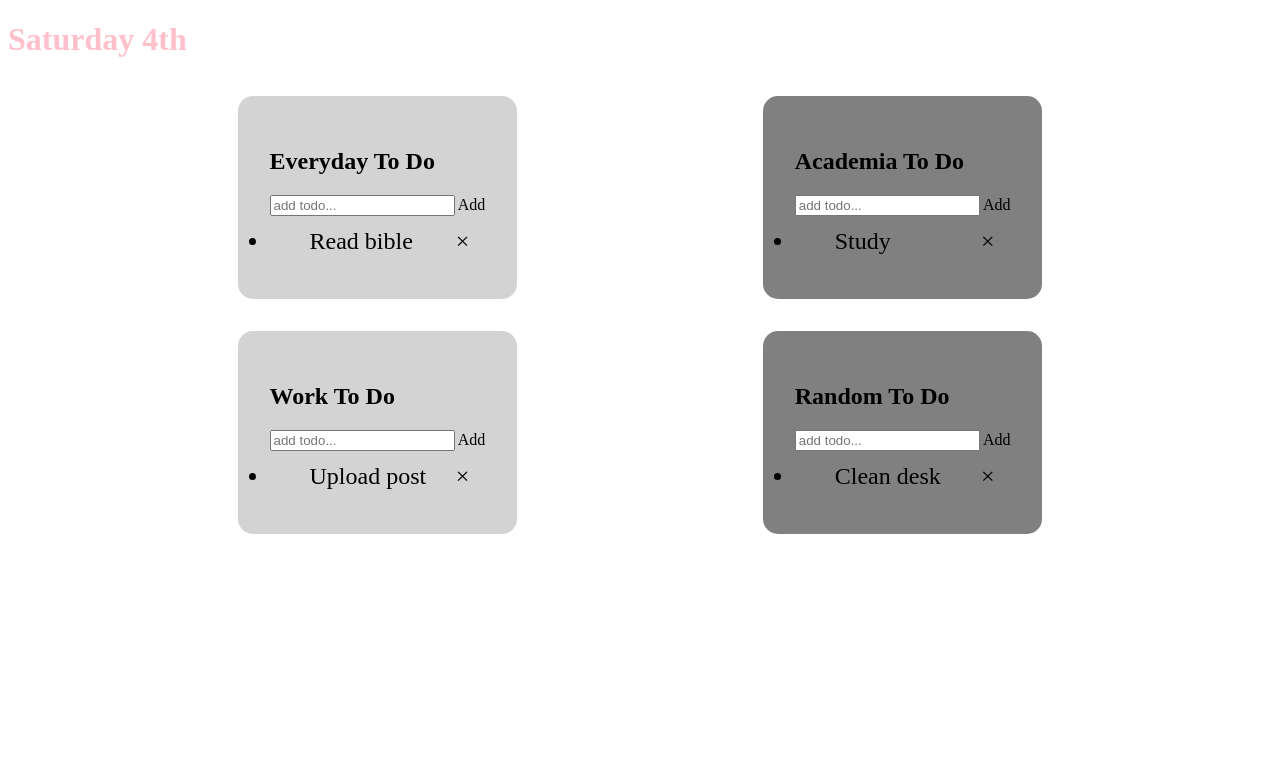
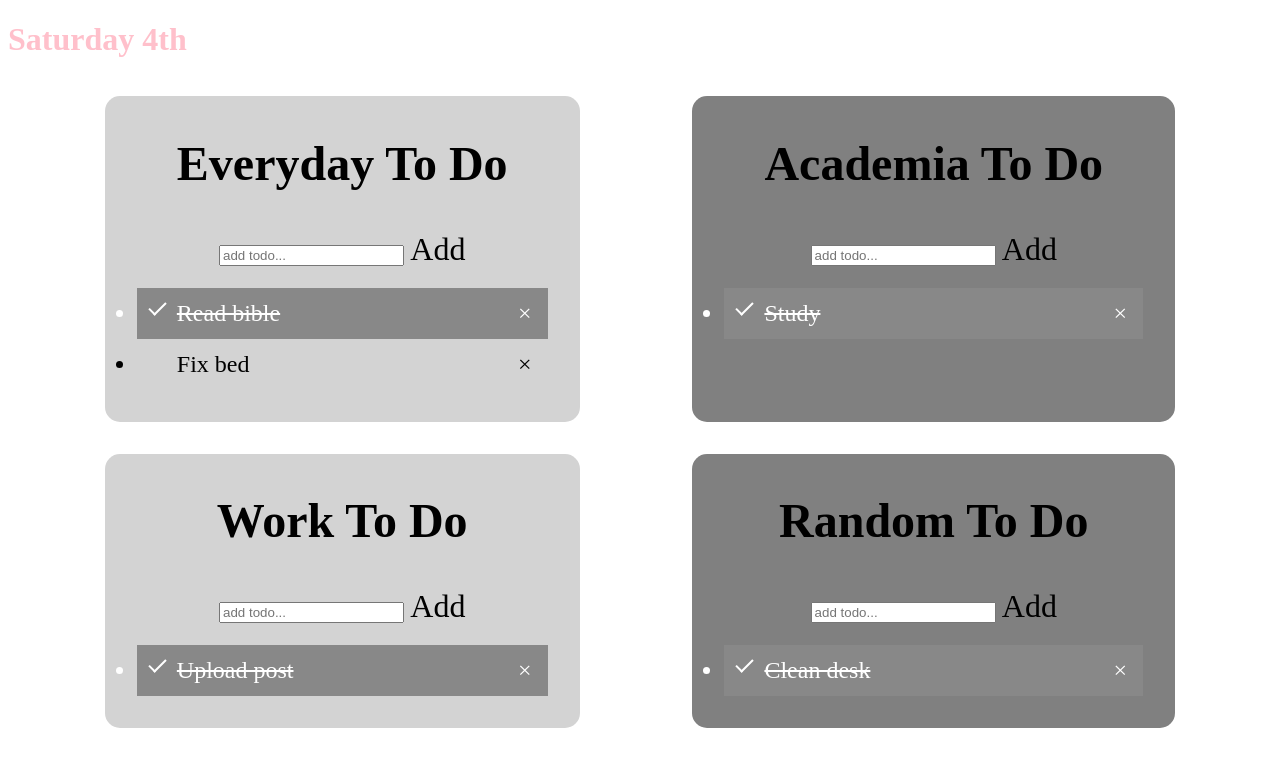
Before and after one commit to ChoiHeza/Everyday-Todo-List, a plain HTML site: page index.html in a window 1280 px wide. Drawn offline with Linux system fonts and the light colour scheme.

Commit message:
worked on padding and margins

```diff
--- a/index.html
+++ b/index.html
@@ -23,6 +23,7 @@
 
         <ul id= "myTodoList">
             <li class= "checked">Read bible</li>
+            <li>Fix bed</li>
         </ul>
     </div>
 
--- a/style.css
+++ b/style.css
@@ -41,7 +41,7 @@ main {
 }
 
 .todoList {
-    padding: 2rem;
+    padding: 0 2rem 2rem 2rem;
     margin: 1rem;
     border-radius: 15px;
 }
@@ -66,6 +66,16 @@ main {
 
 
 /* header styling */
+.todoHeader {
+    font-size: 2rem;
+    padding: 0 40px 20px 40px;
+    text-align: center;
+}
+
+/* stlyes for the add button  */
+.addButton {
+    cursor: pointer;
+}
 
 
 /* list items styling */
@@ -89,10 +99,27 @@ ul li {
     user-select: none;
 }
 
-/* stlyes for the add button  */
-.addButton {
-    cursor: pointer;
+/* when clicked change effects */
+ul li.checked {
+    background: #888;
+    color: #fff;
+    text-decoration: line-through;
 }
+
+/* when clicked adds a check mark  */
+ul li.checked::before {
+    content: '';
+    position: absolute;
+    border-color: #fff;
+    border-style: solid;
+    border-width: 0 2px 2px 0;
+    top: 10px;
+    left: 16px;
+    transform: rotate(45deg);
+    height: 15px;
+    width: 7px;
+}
+
 
 /* styles for the close button  */
 .close {
@@ -102,6 +129,15 @@ ul li {
     padding: 12px 16px 12px 16px;
 }
 
+.close:hover {
+    background-color: pink;
+    color: white;
+}
+
+
+
+/* media queries */
+
 @media screen and (max-width:767px) {
     main {
         display: grid;
```
